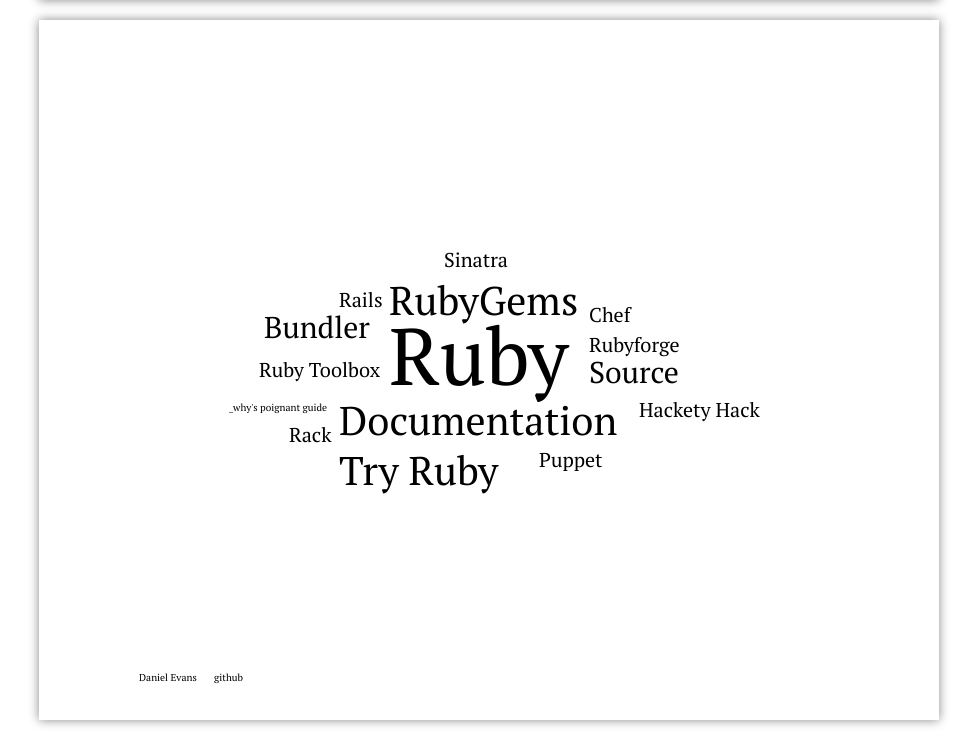
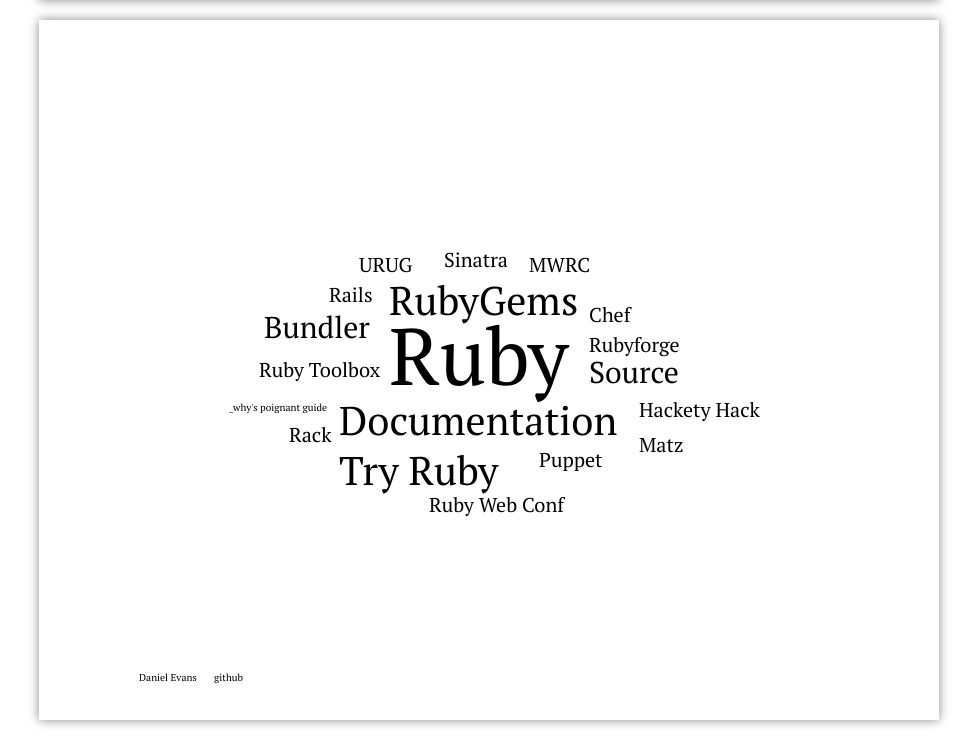
Before and after one commit to danielevans/utosc-2012-ruby-presentation, a plain HTML site: page index.html in a window 1280 px wide. Shown: the part 8899-9639 px from the top of the page, without its empty margins (151-1128 px from the left). Drawn offline with Linux system fonts and the light colour scheme; a script that the page names is missing.

Commit message:
Add more links... again

```diff
--- a/index.html
+++ b/index.html
@@ -188,6 +188,10 @@ end</pre>
         <a class="poignant" href="http://www.rubyinside.com/media/poignant-guide.pdf">_why's poignant guide</a>
         <a class="github" href="https://github.com/danielevans">github</a>
         <a class="me" href="http://devans.us">Daniel Evans</a>
+        <a class="matz" href="http://en.wikipedia.org/wiki/Yukihiro_Matsumoto">Matz</a>
+        <a class="urug" href="https://groups.google.com/forum/?fromgroups#!forum/urug">URUG</a>
+        <a class="mwrc" href="http://mtnwestrubyconf.org/">MWRC</a>
+        <a class="rwc" href="http://rubywebconf.org/">Ruby Web Conf</a>
       </div>
 
       <!-- /r -->
--- a/stylesheets/styles.css
+++ b/stylesheets/styles.css
@@ -289,8 +289,8 @@ body {
 }
 
 #what-else .rails {
-  left: 300px;
-  top: 265px;
+  left: 290px;
+  top: 260px;
   font-size: 20px;
 }
 
@@ -363,3 +363,30 @@ body {
   top: 650px;
   font-size: 10px;
 }
+
+
+#what-else .matz {
+  left: 600px;
+  top: 410px;
+  font-size: 20px;
+}
+
+
+#what-else .urug {
+  left: 320px;
+  top: 230px;
+  font-size: 20px;
+}
+
+
+#what-else .mwrc {
+  left: 490px;
+  top: 230px;
+  font-size: 20px;
+}
+
+#what-else .rwc {
+  left: 390px;
+  top: 470px;
+  font-size: 20px;
+}
```
